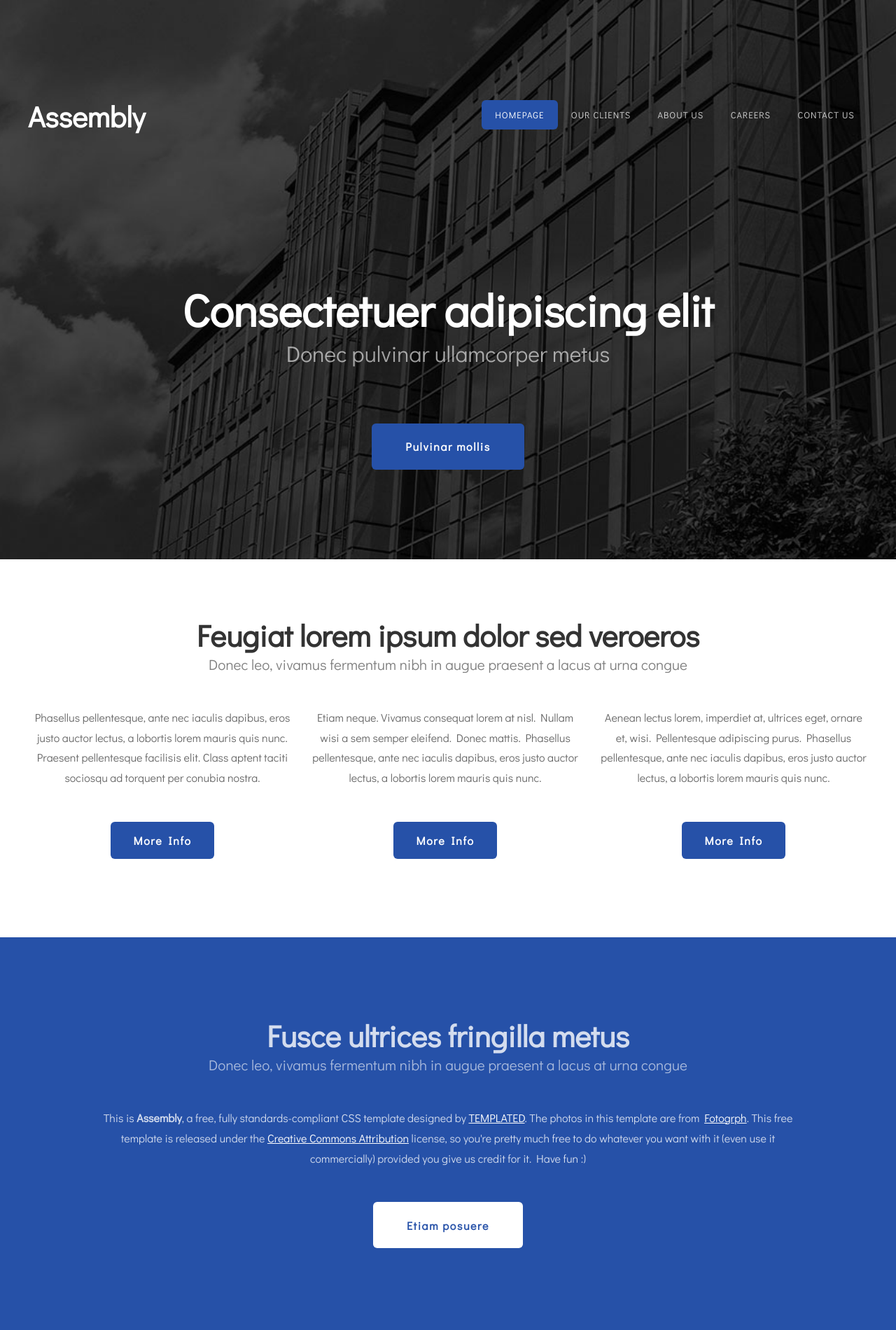
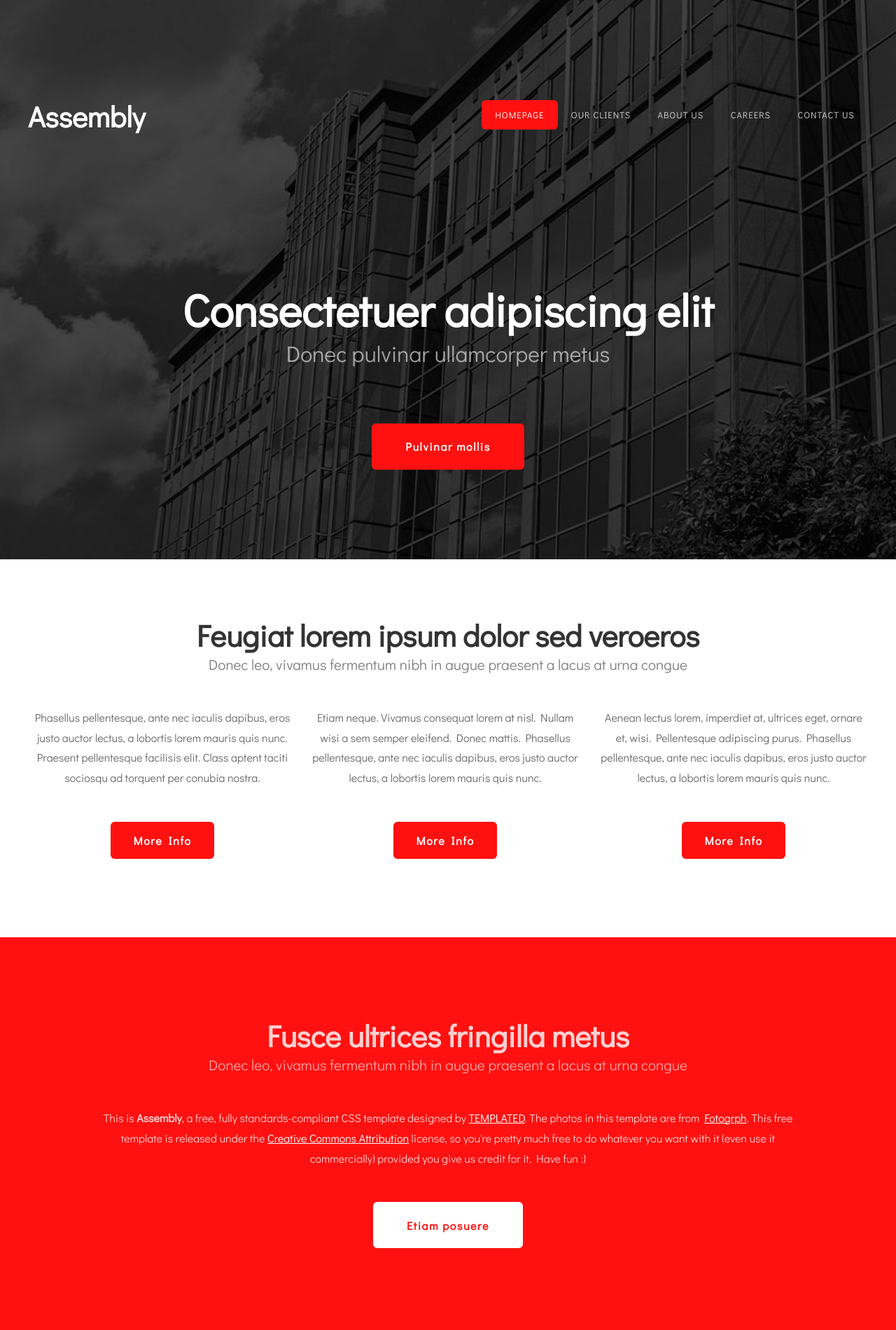
Before and after one commit to dids2002/learning-sass, a plain HTML site: page index.html in a window 1280 px wide. Shown: the top 1900 px of the page at 70% size. Drawn offline with Linux system fonts and the light colour scheme.

Commit message:
Aadpting in Sass

```diff
--- a/assets/scss/style.scss
+++ b/assets/scss/style.scss
@@ -1,3 +1,13 @@
+// Sass Code //
+$color_red : rgb(255, 17, 17);
+a{
+  color: #ee0000;
+  &:hover{
+    text-decoration: none;
+  }
+}
+
+
 html, body
 {
   height: 100%;
@@ -41,15 +51,7 @@ strong
 {
 }
 
-a
-{
-  color: #ee0000;
-}
 
-a:hover
-{
-  text-decoration: none;
-}
 
 .container
 {
@@ -176,7 +178,7 @@ ul.contact li a.icon-rss:before { background: #F2600B; }
   letter-spacing: 0.10em;
   margin-top: 2em;
   padding: 1.40em 3em;
-  background: #2651a8;
+  background: $color_red;
   border-radius: 6px;
   text-decoration: none;
   font-weight: 700;
@@ -371,7 +373,7 @@ ul.contact li a.icon-rss:before { background: #F2600B; }
 
 #menu .active a
 {
-  background: #2651a8;
+  background: $color_red;
   border-radius: 6px;
   color: rgba(255,255,255,1);
 }
@@ -480,7 +482,7 @@ ul.contact li a.icon-rss:before { background: #F2600B; }
 {
   position: relative;
   padding: 7em 0em 7em 0em;
-  background: #2651a8;
+  background: $color_red;
   background-size: cover;
   text-align: center;
 }
@@ -500,7 +502,7 @@ ul.contact li a.icon-rss:before { background: #F2600B; }
 #welcome .button
 {
   background: #FFF;
-  color: #2651a8;
+  color: $color_red;
 }
 
 
```
Also changed, not shown: assets/css/style.css, assets/css/style.min.css.
